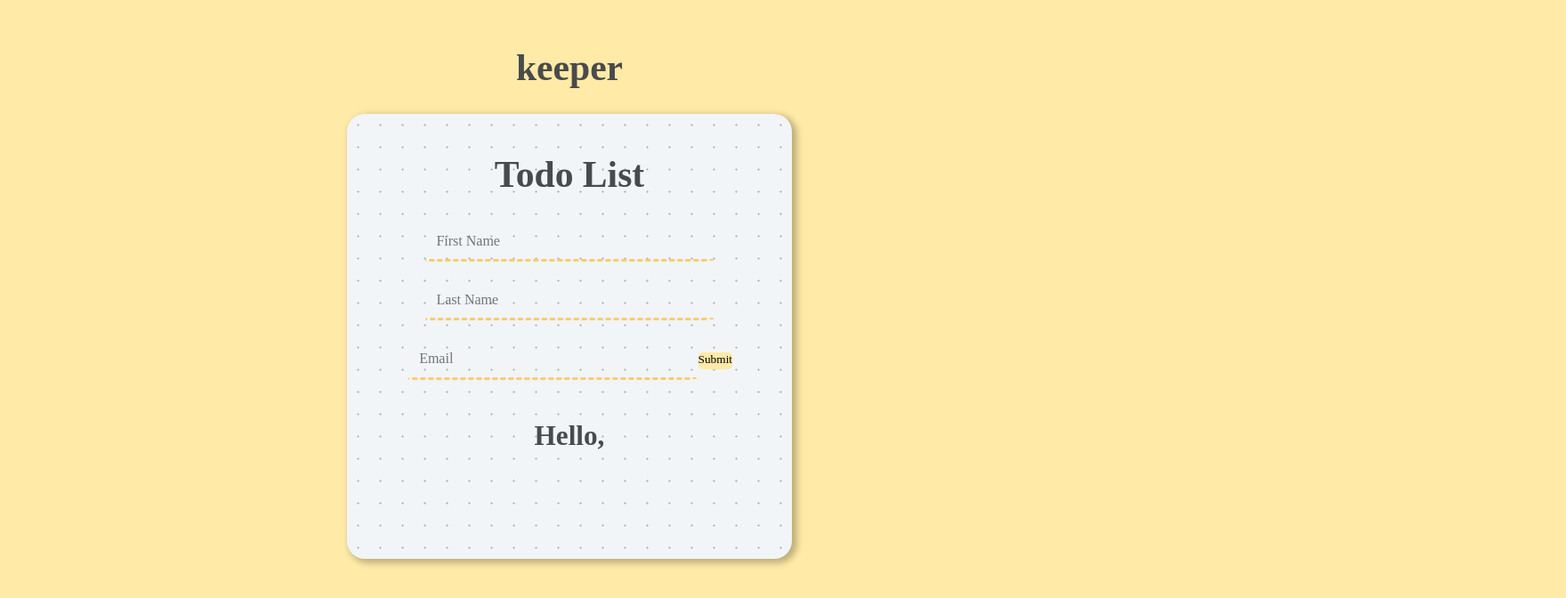
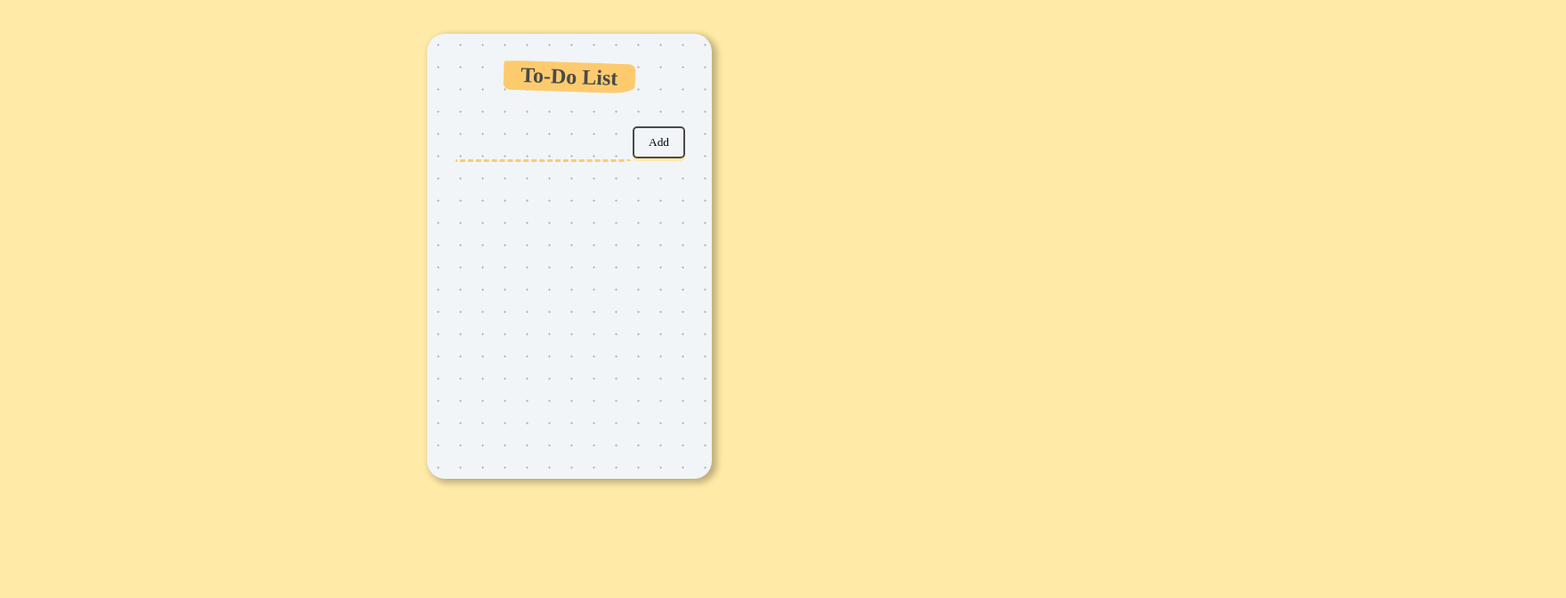
Before and after one commit to eliyasson/keeper-app-react, a React (Create React App) app: page / in a window 1280 px wide. Shown: the top 672 px of the page at 89% size, 1760 px wide, since content can reach past the window. Built offline with nearby package versions, Linux system fonts and the light colour scheme; a web font is replaced by a local one.

Commit message:
create multiple components

```diff
--- a/public/style.css
+++ b/public/style.css
@@ -11,7 +11,6 @@ body {
   text-align: center;
   font-size: 130%;
 }
-
 .container {
   width: 100%;
   height: auto;
@@ -26,6 +25,7 @@ body {
   padding: 1rem;
   box-sizing: border-box;
 }
+
 .heading {
   display: flex;
   align-items: center;
@@ -39,7 +39,6 @@ body {
   background-color: #fdcb6e;
   font-size: 1.5rem;
 }
-
 .form input {
   box-sizing: border-box;
   background-color: transparent;
@@ -54,7 +53,6 @@ body {
   width: 70%;
   margin-bottom: 20px;
 }
-
 button {
   padding: 0;
   border: none;
--- a/src/Components/App.jsx
+++ b/src/Components/App.jsx
@@ -6,7 +6,7 @@ import notes from "../Note";
 
 function App() {
   return (
-    <div >
+    <div className="container">
       <Header />
       <Note />
 
--- a/src/Components/Header.jsx
+++ b/src/Components/Header.jsx
@@ -2,9 +2,9 @@ import React from "react";
 
 function Header() {
     return (
-        <header>
-        <h1>keeper</h1>
-      </header>
+      <div className="heading">
+      <h1>To-Do List</h1>
+    </div>
     )
 }
 export default Header;
--- a/src/Components/Note.jsx
+++ b/src/Components/Note.jsx
@@ -1,25 +1,33 @@
 import React, {useState} from "react";
+import Todo from "./Todo";
 
 
-function Note(props) {
-  const [fullName, setFullName] = useState({
+function Note() {
+  const [inputItems, setInputItems] = useState("");
+  const [addItem, setAddItem] = useState([]);
+
+ /*  const [fullName, setFullName] = useState({
     fname: "",
     lname: "",
     email: ""
-  });
+  }); */
 
     function handleChange(event) {
-        const {value, name} = event.target;
 
+      setInputItems(event.target.value);
+
+      //const {value, name} = event.target;
       //const newValue = event.target.value;
       //const inputName = event.target.name;
 
-      setFullName(prevValue => {
+      /* setFullName(prevValue => {
         return {
             ...prevValue,
         [name]: value
         }
       })
+
+ */
 
       /* setFullName(prevValue => {
         if(name === "fname") {
@@ -40,36 +48,28 @@ function Note(props) {
         }
       }); */
     }
+    function addItems() {
+      setAddItem((prevValue) => {
+        return [...prevValue, inputItems]
+      })
+      setInputItems("");
+    }
+
     return (
-        <div className="container">
-            <h1>Todo List</h1>
+        <div>
 
-            <form  className="form">
-                <input
-                    name="fname"
-                    onChange={handleChange}  type="text"
-                    placeholder="First Name"
-                    value={fullName.fname}
-                />
-
-                <input
-                    onChange={handleChange}
-                    name="lname" type="text"
-                    placeholder="Last Name"
-                    value={fullName.lname}
-                />
-                <input
-                    onChange={handleChange}
-                    name="email" type="text"
-                    placeholder="Email"
-                    value={fullName.email}
-                />
-
-                <button type="submit">Submit</button>
-            </form>
-            <h2>Hello, {fullName.fname} {fullName.lname}</h2>
-            <h3>{fullName.email}</h3>
-
+          <div className="form">
+            <input name="list"
+              onChange={handleChange}  type="text"
+            value={inputItems}
+            />
+            <button onClick={addItems} type="submit"><span>Add</span></button>
+          </div>
+          <ul>
+            {addItem.map(item => (
+               <Todo text={item}/>
+            ))}
+          </ul>
         </div>
     )
 }
--- /dev/null
+++ b/src/Components/Todo.jsx
@@ -0,0 +1,17 @@
+import React, { useState } from "react";
+
+function Todo(props) {
+    const [isDone, setIsDone] = useState(false);
+
+    function handleClick() {
+        setIsDone(prevValue => {
+            return !prevValue;
+        });
+    }
+   return (
+        <div onClick={handleClick}>
+            <li style={{textDecoration: isDone ?  "line-through" : "none"}}>{props.text}</li>
+        </div>
+   )
+}
+export default Todo;
```
Lines whose indentation alone changed are shown as unchanged.
